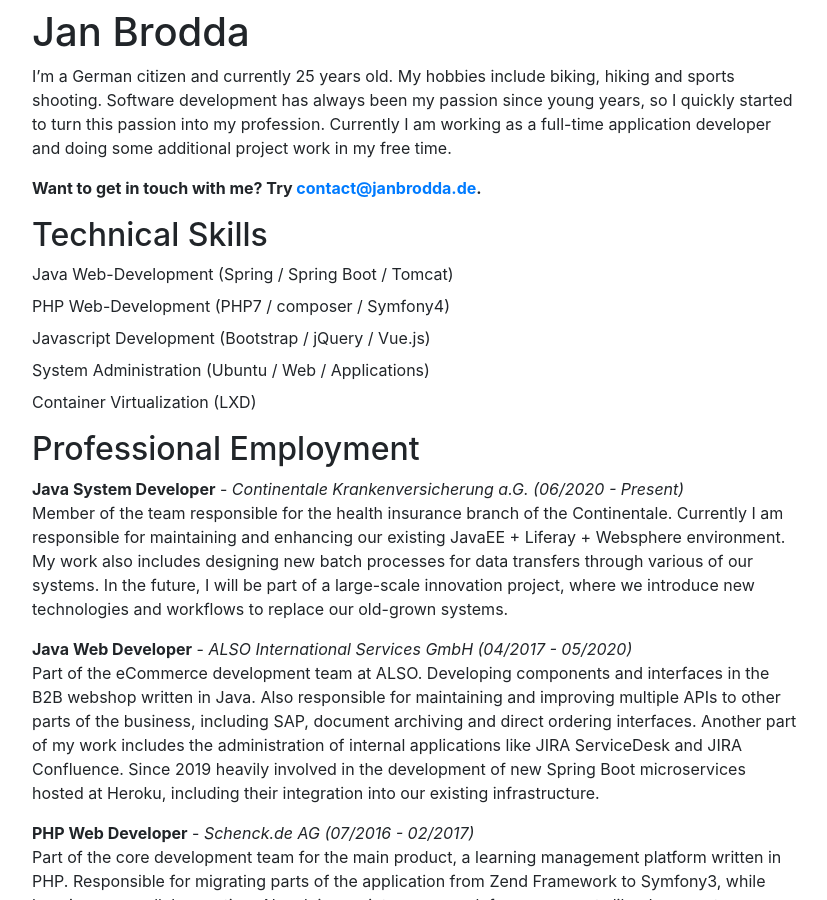
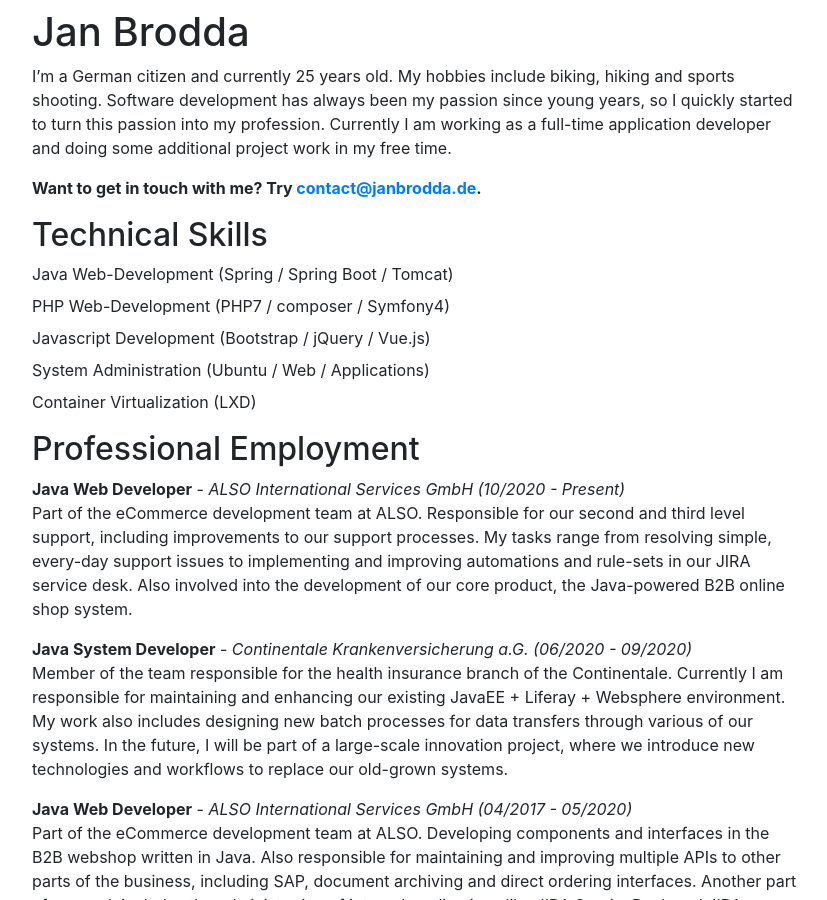
Before and after one commit to janxb/janxb.github.io, a Jekyll site: the page built from _pages/index.md, in a window 1280 px wide and 900 px high. Shown: the whole window, without its empty margins (223-1050 px from the left). Built offline with Jekyll 4.4.1, drawn with Linux system fonts in a browser that asks for light colours; comment, search, counter and statistics services are not loaded.

Commit message:
Update index.md

```diff
--- a/_pages/index.md
+++ b/_pages/index.md
@@ -19,7 +19,10 @@ I'm a German citizen and currently {{ my_age }} years old. My hobbies include bi
 
 ## Professional Employment
 
-**Java System Developer** - _Continentale Krankenversicherung a.G. (06/2020 - Present)_<br>
+**Java Web Developer** - _ALSO International Services GmbH (10/2020 - Present)_<br>
+Part of the eCommerce development team at ALSO. Responsible for our second and third level support, including improvements to our support processes. My tasks range from resolving simple, every-day support issues to implementing and improving automations and rule-sets in our JIRA service desk. Also involved into the development of our core product, the Java-powered B2B online shop system.
+
+**Java System Developer** - _Continentale Krankenversicherung a.G. (06/2020 - 09/2020)_<br>
 Member of the team responsible for the health insurance branch of the Continentale. Currently I am responsible for maintaining and enhancing our existing JavaEE + Liferay + Websphere environment. My work also includes designing new batch processes for data transfers through various of our systems. In the future, I will be part of a large-scale innovation project, where we introduce new technologies and workflows to replace our old-grown systems.
 
 **Java Web Developer** - _ALSO International Services GmbH (04/2017 - 05/2020)_<br>
```
